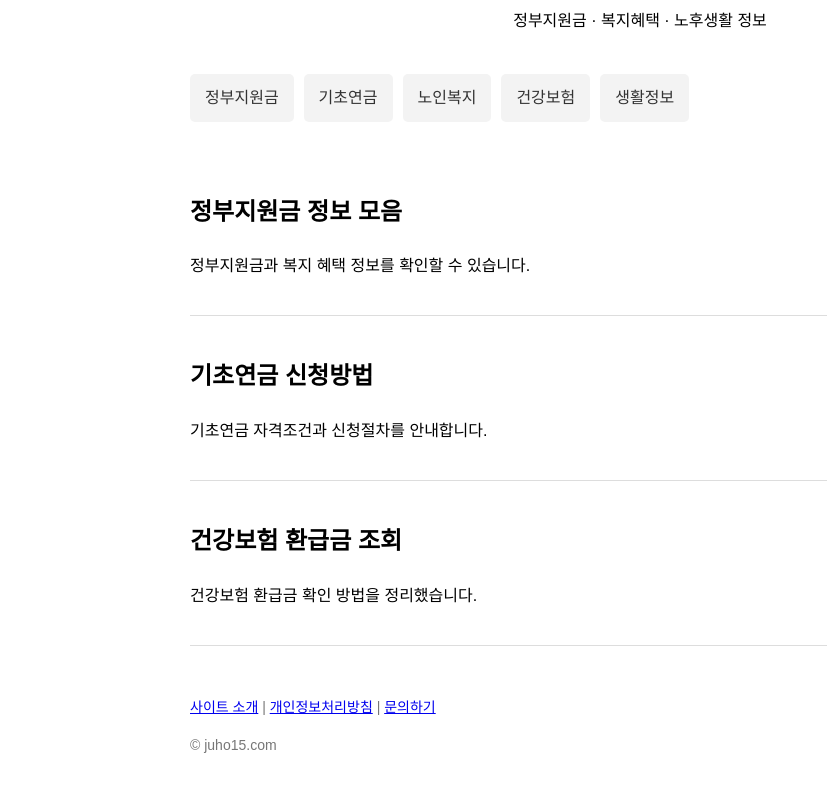
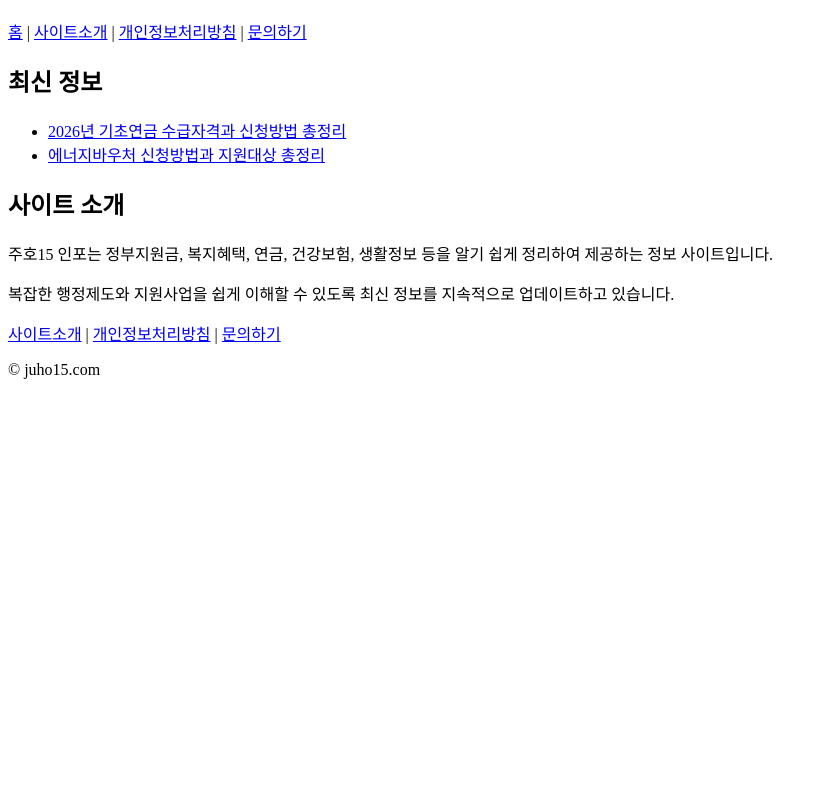
Before and after one commit to bgjin78-clean/juho15-info, a plain HTML site: page index.html in a window 1280 px wide. Shown: the part 110-902 px from the top of the page, without its empty margins (0-827 px from the left). After the commit the page ends 800 px from the top, so only its background shows below. Drawn offline with Linux system fonts and the light colour scheme.

Commit message:
Update index.html

```diff
--- a/index.html
+++ b/index.html
@@ -3,88 +3,39 @@
 <head>
 <meta charset="UTF-8">
 <meta name="viewport" content="width=device-width, initial-scale=1.0">
-
-<title>생활지원금·복지정보 | 주호15 인포</title>
-
-<meta name="description" content="정부지원금, 복지혜택, 기초연금, 건강보험, 노인복지, 생활정보를 쉽고 빠르게 확인하세요.">
-
-<link rel="canonical" href="https://juho15.com">
-
-<style>
-body{
-max-width:900px;
-margin:auto;
-padding:20px;
-font-family:sans-serif;
-line-height:1.7;
-}
-
-header{
-text-align:center;
-margin-bottom:40px;
-}
-
-nav{
-display:flex;
-gap:10px;
-flex-wrap:wrap;
-margin-bottom:30px;
-}
-
-nav a{
-padding:10px 15px;
-background:#f3f3f3;
-text-decoration:none;
-border-radius:5px;
-color:#333;
-}
-
-.article{
-border-bottom:1px solid #ddd;
-padding:20px 0;
-}
-
-footer{
-margin-top:50px;
-font-size:14px;
-color:#777;
-}
-</style>
+<title>주호15 인포 | 정부지원금·복지정보</title>
+<meta name="description" content="정부지원금, 복지혜택, 기초연금, 건강보험, 노인복지 정보를 쉽게 확인하세요.">
 </head>
-
 <body>
 
-<header>
 <h1>주호15 인포</h1>
 <p>정부지원금 · 복지혜택 · 노후생활 정보</p>
-</header>
 
 <nav>
-<a href="#">정부지원금</a>
-<a href="#">기초연금</a>
-<a href="#">노인복지</a>
-<a href="#">건강보험</a>
-<a href="#">생활정보</a>
+<a href="/">홈</a> |
+<a href="/about.html">사이트소개</a> |
+<a href="/privacy.html">개인정보처리방침</a> |
+<a href="/contact.html">문의하기</a>
 </nav>
 
-<div class="article">
-<h2>정부지원금 정보 모음</h2>
-<p>정부지원금과 복지 혜택 정보를 확인할 수 있습니다.</p>
-</div>
+<h2>최신 정보</h2>
+<ul>
+<li><a href="/basic-pension.html">2026년 기초연금 수급자격과 신청방법 총정리</a></li>
+<li><a href="/energy-voucher.html">에너지바우처 신청방법과 지원대상 총정리</a></li>
+</ul>
 
-<div class="article">
-<h2>기초연금 신청방법</h2>
-<p>기초연금 자격조건과 신청절차를 안내합니다.</p>
-</div>
+<h2>사이트 소개</h2>
+<p>
+주호15 인포는 정부지원금, 복지혜택, 연금, 건강보험, 생활정보 등을 알기 쉽게 정리하여 제공하는 정보 사이트입니다.
+</p>
 
-<div class="article">
-<h2>건강보험 환급금 조회</h2>
-<p>건강보험 환급금 확인 방법을 정리했습니다.</p>
-</div>
+<p>
+복잡한 행정제도와 지원사업을 쉽게 이해할 수 있도록 최신 정보를 지속적으로 업데이트하고 있습니다.
+</p>
 
 <footer>
 <p>
-<a href="/about.html">사이트 소개</a> |
+<a href="/about.html">사이트소개</a> |
 <a href="/privacy.html">개인정보처리방침</a> |
 <a href="/contact.html">문의하기</a>
 </p>
```
